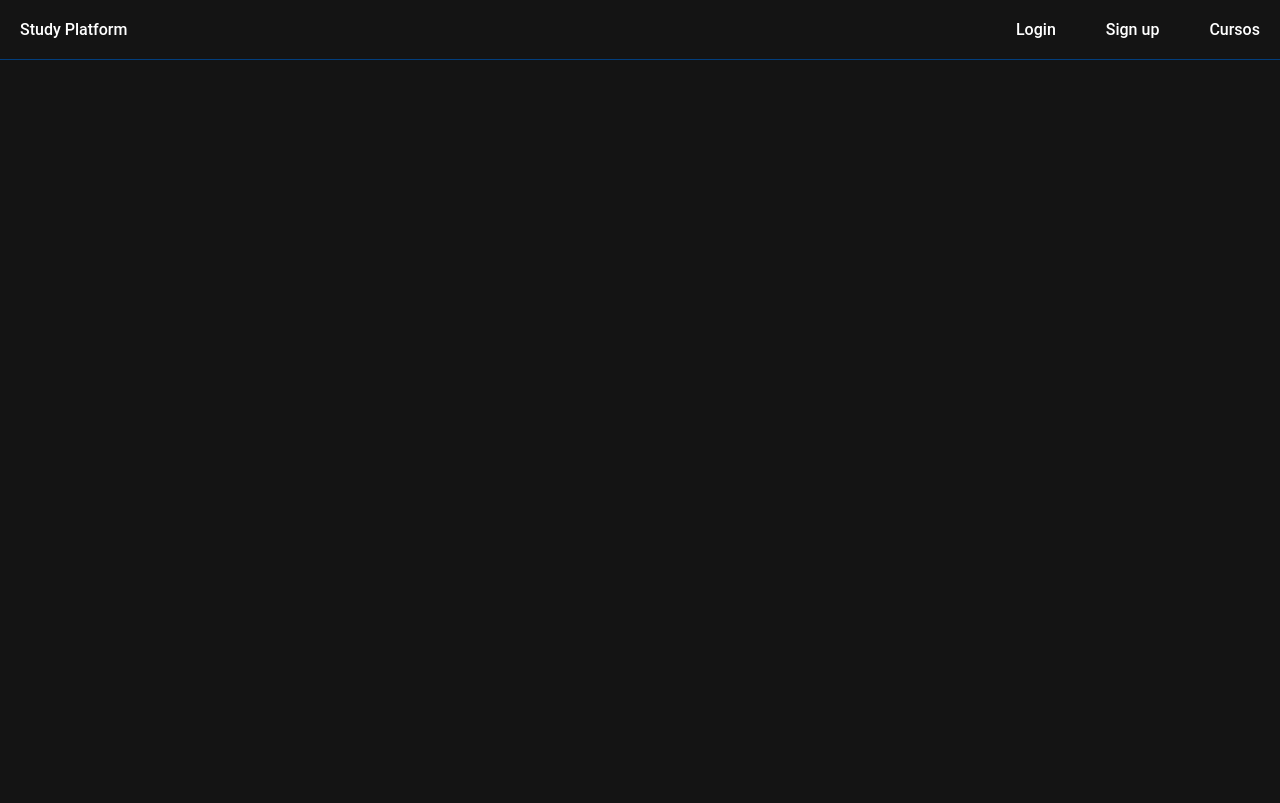
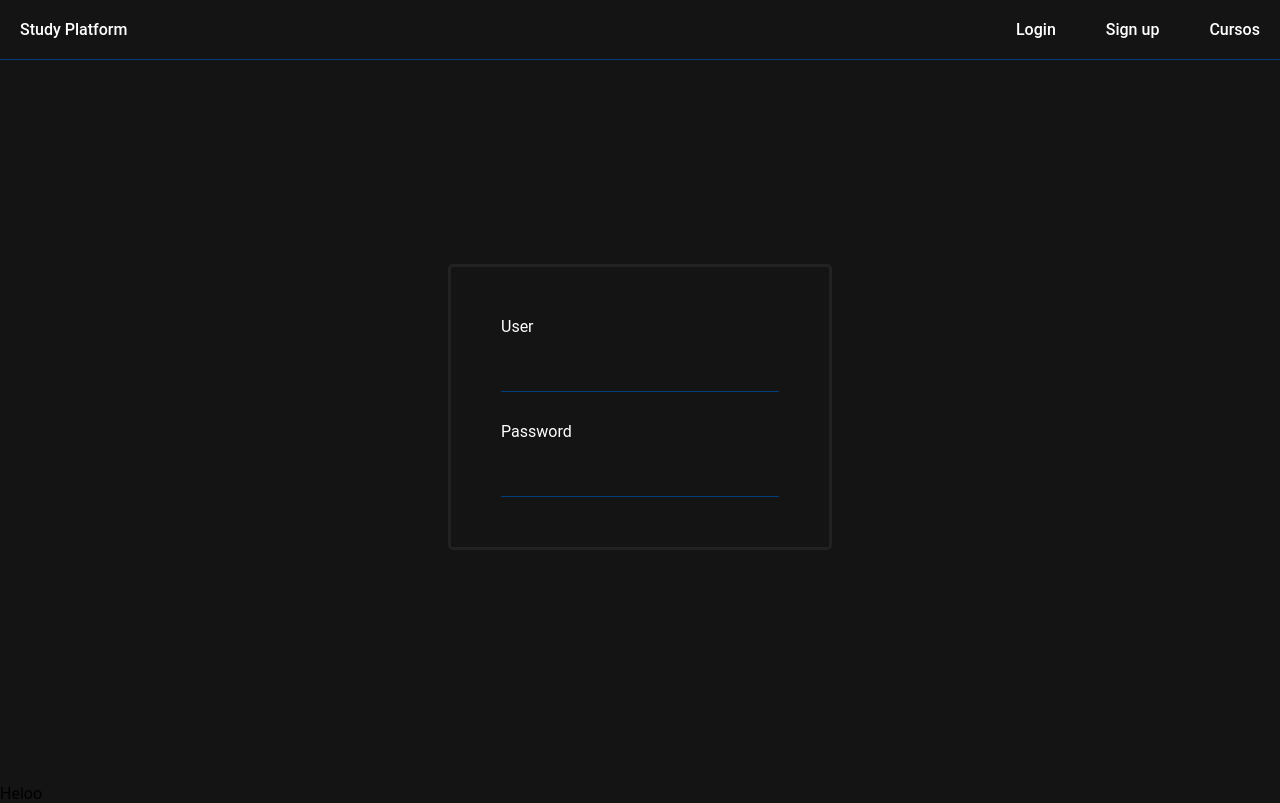
Before and after one commit to NiltonMeira/StudyPlataform, a React app in the folder frontend/: page / in a window 1280 px wide. Built offline with nearby package versions, Linux system fonts and the light colour scheme; the HTML template or start-up script is replaced by a standard one.

Commit message:
feat: new input, form and button components

```diff
--- a/frontend/src/App.tsx
+++ b/frontend/src/App.tsx
@@ -11,6 +11,7 @@ export const App = ({children}:IAppProps) =>{
     <>
       <Appbar/>
       {children}
+
     </>
   )
 }
--- a/frontend/src/components/Appbar/style.ts
+++ b/frontend/src/components/Appbar/style.ts
@@ -13,6 +13,7 @@ export const StyledNav = styled.nav`
     position: fixed;
     z-index: 99;
     background-color: #141414;
+    top: 0;
 `
 
 export const StyledA = styled.a`
--- a/frontend/src/components/Form/Form.tsx
+++ b/frontend/src/components/Form/Form.tsx
@@ -1,11 +1,20 @@
 import { StyledForm } from "./style"
+import { MainContainer } from "./style"
+import { StyledInput } from "./style";
 
-export const Form = () =>{
-    return(
+export const Form = () => {
+    return (
         <>
-            <StyledForm customMargin={30}>
-                <input type="text"/>
-            </StyledForm>
+
+            <MainContainer>
+                <StyledForm customMargin={30}>
+                    <p>User</p>
+                    <StyledInput placeholder=""></StyledInput>
+                    <p>Password</p>
+                    <StyledInput placeholder=""></StyledInput>
+                </StyledForm>
+            </MainContainer>
+
 
         </>
     )
--- a/frontend/src/components/Form/style.ts
+++ b/frontend/src/components/Form/style.ts
@@ -7,6 +7,34 @@ export const StyledForm = styled.form<IStyledFormProps>`
     display: flex;
     justify-content: center;
     flex-direction: column;
-    margin-top: ${({customMargin}) => customMargin ? customMargin + "px": "30px"}
+    margin-top: ${({customMargin}) => customMargin ? customMargin + "px": "30px"};
+    width: 30%;
+    color: white;
+    gap: 30px;
+    border: 3px #222222 solid;
+    padding: 50px;
+    border-radius: 5px;
 
 `
+
+export const MainContainer = styled.div`
+    height: 98vh;
+
+    display: flex;
+    justify-content: center;
+    align-items: center;
+`
+
+export const StyledInput = styled.input`
+    background-color:  #141414;
+    border: none;
+    border-bottom: 1px #023E7D solid;
+    color: white;
+    outline: none;
+    padding: 5px;
+
+`
+
+export const MyButton = styled.button`
+
+`
--- a/frontend/src/pages/Login.tsx
+++ b/frontend/src/pages/Login.tsx
@@ -1,7 +1,10 @@
+import { Form } from "../components/Form/Form"
+
 export const Login = () =>{
     return(
         <>
-
+            <Form/>
+            <p>Heloo</p>
         </>
     )
 }
```
